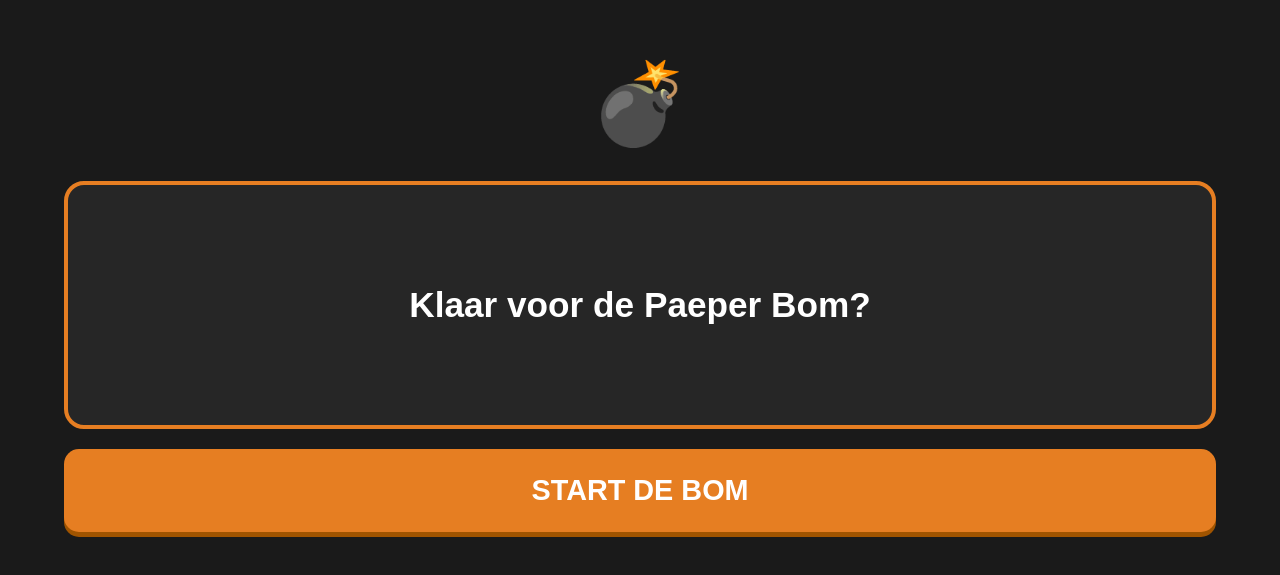
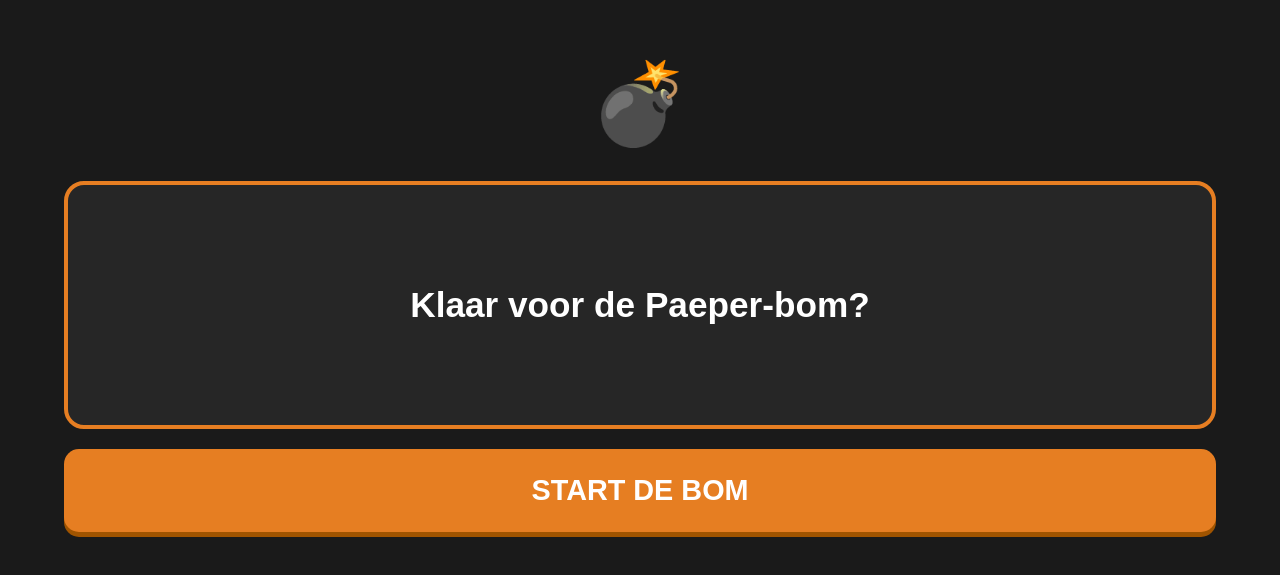
Before and after one commit to hAInoch/Paeperbom, a plain HTML site: page index.html in a window 1280 px wide. Shown: the part 111-686 px from the top of the page. Drawn offline with Linux system fonts and the light colour scheme.

Commit message:
Update index.html

```diff
--- a/index.html
+++ b/index.html
@@ -3,7 +3,7 @@
 <head>
     <meta charset="UTF-8">
     <meta name="viewport" content="width=device-width, initial-scale=1.0, maximum-scale=1.0, user-scalable=0">
-    <title>Paeper Bom</title>
+    <title>Paeper-bom</title>
     <style>
         body {
             margin: 0;
@@ -67,7 +67,7 @@
 
 <div id="game-ui">
     <div id="top-icon" class="bom-icon">💣</div>
-    <div id="display" class="opdracht-box">Klaar voor de Paeper Bom?</div>
+    <div id="display" class="opdracht-box">Klaar voor de Paeper-bom?</div>
     <button id="start-btn" class="main-btn">START DE BOM</button>
 </div>
 
@@ -182,4 +182,5 @@
 </script>
 
 </body>
+
 </html>
```
